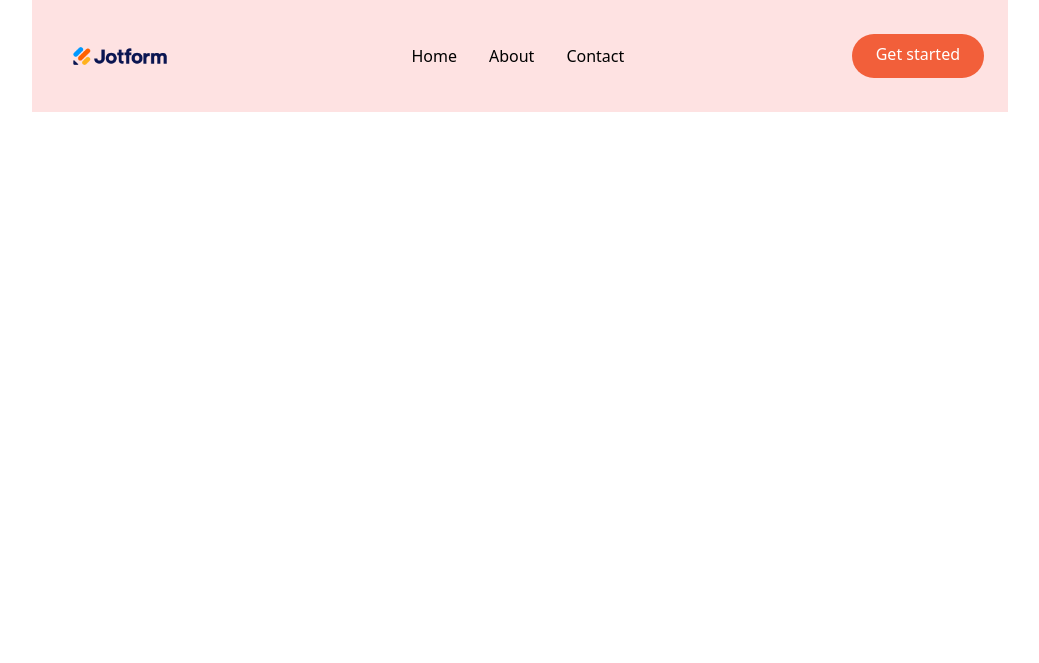
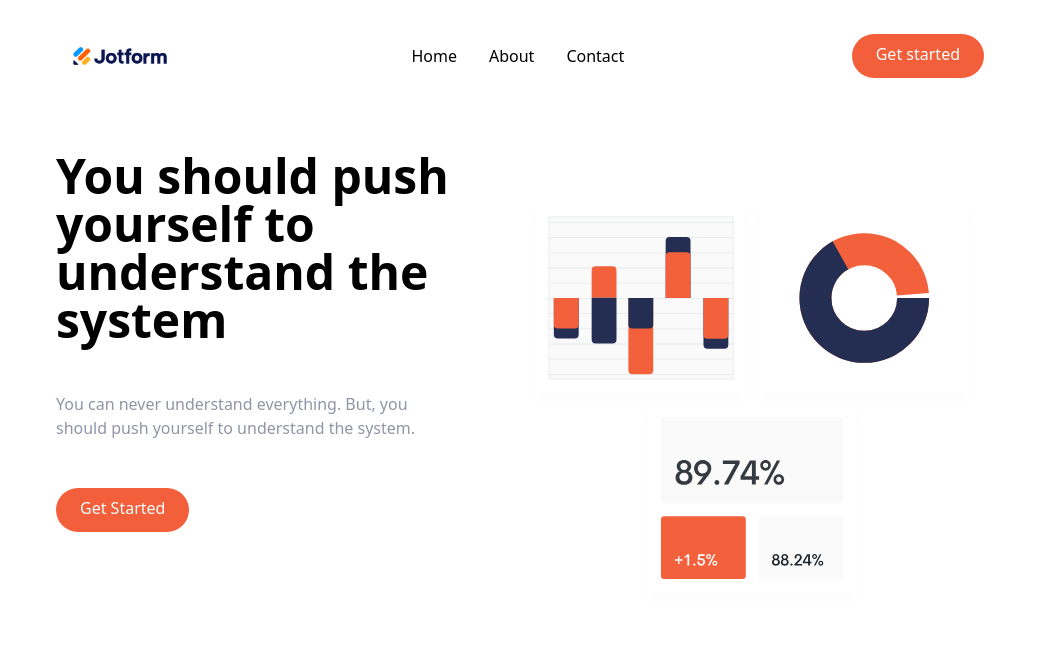
Before and after one commit to ahjam-taoufik/CV-tailwind-netlify, a website: page index.html in a window 1280 px wide. Shown: the whole page, without its empty margins (120-1159 px from the left). Drawn offline with nearby package versions, Linux system fonts and the light colour scheme; files that its build step writes are made by us from their sources.

Commit message:
add Section

```diff
--- a/index.html
+++ b/index.html
@@ -8,7 +8,7 @@
         <link href="dist/output.css" rel="stylesheet">
     </head>
     <body>
-          <nav class=" relative container  mx-auto p-6 bg-red-100">
+          <nav class=" relative container  mx-auto p-6 ">
             <div class="flex items-center justify-between " >
                  <div class="w-32">
 
@@ -31,5 +31,35 @@
 
             </div>
           </nav>
+          <section>
+            <!-- Flex Container -->
+            <div
+              class="container flex flex-col-reverse items-center px-6 mx-auto mt-10 space-y-0 md:space-y-0 md:flex-row"
+            >
+              <!-- Left item -->
+              <div class="flex flex-col mb-32 space-y-12 md:w-1/2">
+                <h1
+                  class="max-w-md text-4xl font-bold text-center md:text-5xl md:text-left"
+                >
+                  You should push yourself to understand the system
+                </h1>
+                <p class="max-w-sm text-center text-darkGrayishBlue md:text-left">
+                    You can never understand everything. But, you
+                    should push yourself to understand the system.
+                </p>
+                <div class="flex justify-center md:justify-start">
+                  <a
+                    href="#"
+                    class="p-3 px-6 pt-2 text-white bg-brightRed rounded-full baseline hover:bg-brightRedLight"
+                    >Get Started</a
+                  >
+                </div>
+              </div>
+              <!-- Image -->
+              <div class="md:w-1/2">
+                <img src="img/illustration-intro.svg" alt="" />
+              </div>
+            </div>
+          </section>
     </body>
 </html>
```
Also changed, not shown: dist/output.css.
